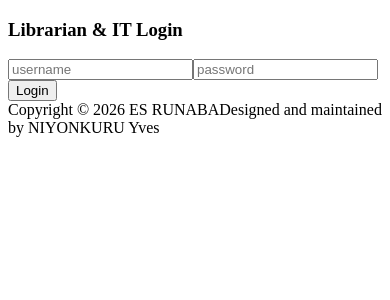
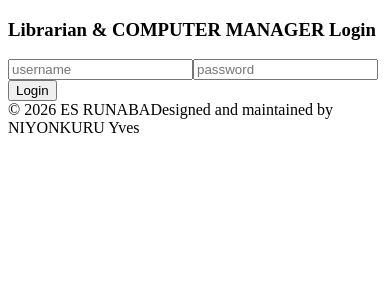
Before and after one commit to YVESNIYO860/ES-RUNABA-LIBRARY-MANAGEMENT, a React (Vite) app in the folder frontend/: page /login in a window 390 px wide. Shown: the top 300 px of the page. Built offline with nearby package versions, Linux system fonts and the light colour scheme; no server answers; the HTML template or start-up script is replaced by a standard one.

Commit message:
Finalize responsive UI and branding updates

```diff
--- a/frontend/src/components/Footer.jsx
+++ b/frontend/src/components/Footer.jsx
@@ -3,7 +3,7 @@ import React from 'react'
 export default function Footer() {
   return (
     <footer className="site-footer">
-      <span>Copyright © 2026 ES RUNABA</span>
+      <span> © 2026 ES RUNABA</span>
       <span>Designed and maintained by NIYONKURU Yves</span>
     </footer>
   )
--- a/frontend/src/pages/Login.jsx
+++ b/frontend/src/pages/Login.jsx
@@ -20,7 +20,7 @@ export default function Login({ onLogin }) {
   return (
     <div className="login-page">
       <form onSubmit={submit} className="card">
-        <h3>Librarian & IT Login</h3>
+        <h3>Librarian & COMPUTER MANAGER Login</h3>
         <input placeholder="username" value={username} onChange={e => setUsername(e.target.value)} />
         <input placeholder="password" type="password" value={password} onChange={e => setPassword(e.target.value)} />
         <button>Login</button>
```
Also changed, not shown: frontend/src/styles.css (+8 -4 lines).
